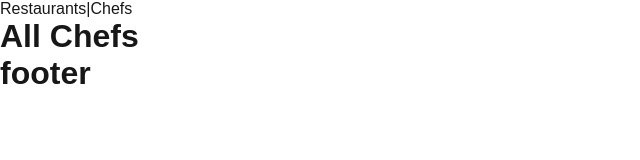
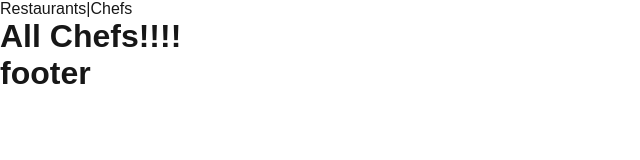
Before and after one commit to keren-elbaz-m/epicure_client, a Next.js app: page /chefs in a window 1280 px wide. Shown: the top 160 px of the page, without its empty margins (0-640 px from the left). Built offline with nearby package versions, Linux system fonts and the light colour scheme.

Commit message:
Update page.tsx

```diff
--- a/src/app/chefs/page.tsx
+++ b/src/app/chefs/page.tsx
@@ -1,7 +1,7 @@
 export default function ChefsPage() {
     return (
       <div>
-        <h1>All Chefs</h1>
+        <h1>All Chefs!!!!</h1>
       </div>
     );
   }
```
